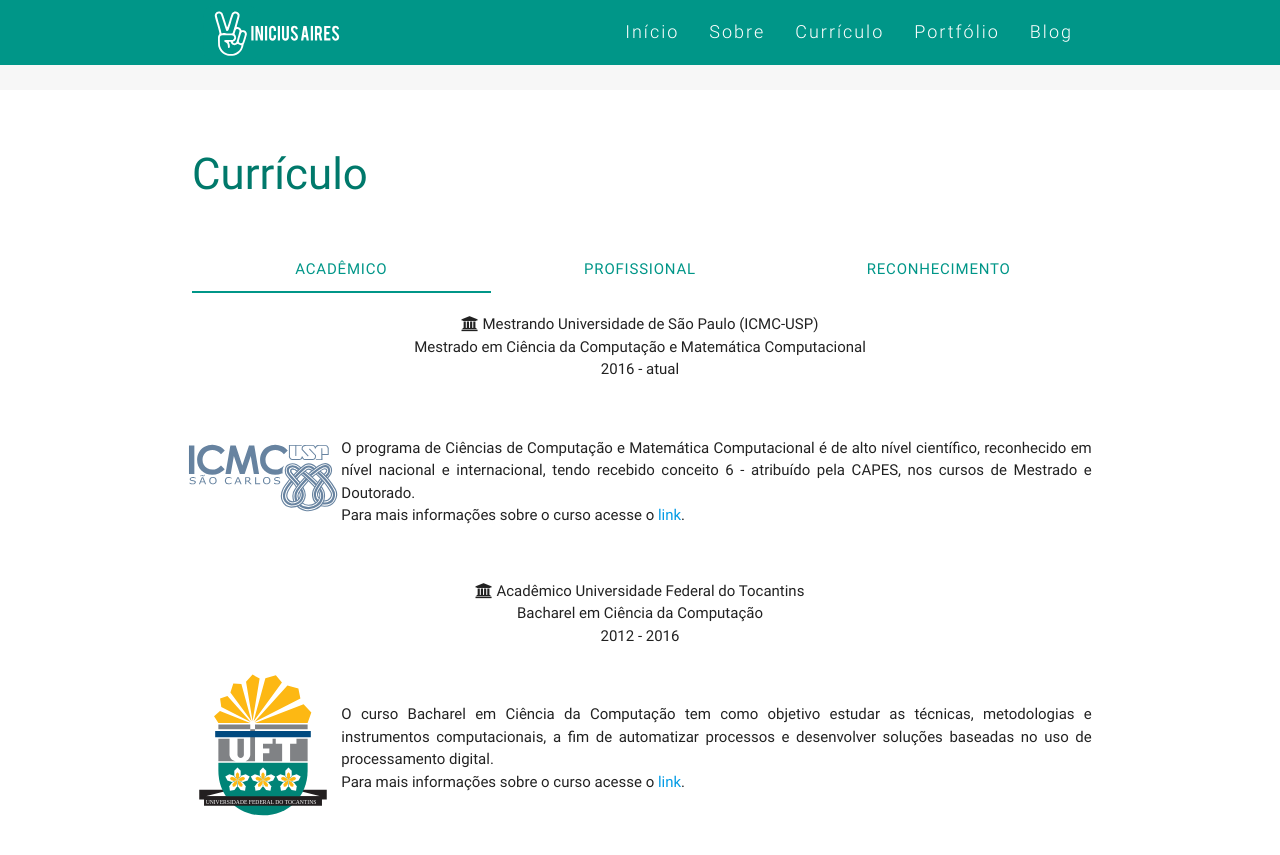
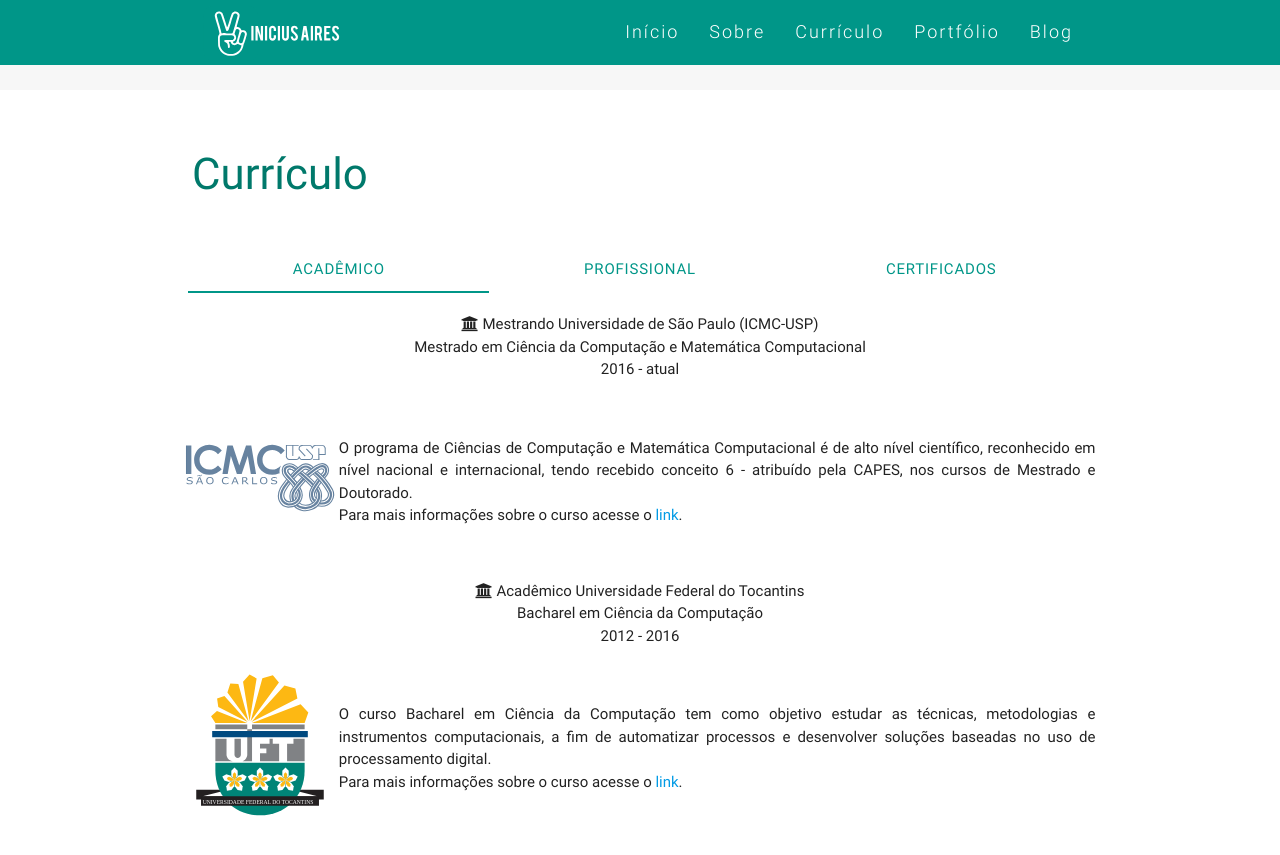
Before and after one commit to v4ires/v4ires.github.io, a Jekyll site: the page built from index.html, in a window 1280 px wide and 900 px high, scrolled down 1283 px. Shown: the top 855 px of the window. Built offline with Jekyll 4.4.1, drawn with Linux system fonts in a browser that asks for light colours.

Commit message:
update tabview index.html

```diff
--- a/index.html
+++ b/index.html
@@ -23,14 +23,14 @@
   <div class="container center">
     <h3 class="header text_b" style="text-align: justify; padding-bottom: 2rem;">Currículo </h2>
       <div class="row">
-        <div class="col s12">
+        <div class="col-xs-12 col-sm-12 col-md-12 col-lg-12">
           <ul class="tabs">
-            <li class="tab col s3"><a class="active" href="#test1">Acadêmico</a></li>
-            <li class="tab col s3"><a href="#test2">Profissional</a></li>
-            <li class="tab col s3"><a href="#test3">Reconhecimento</a></li>
+            <li class="tab"><a class="active" href="#test1">Acadêmico</a></li>
+            <li class="tab"><a href="#test2">Profissional</a></li>
+            <li class="tab"><a href="#test3">Certificados</a></li>
           </ul>
         </div>
-        <div id="test1" class="col s12" style="padding-top: 20px;">
+        <div id="test1" class="col-xs-12 col-sm-12 col-md-12 col-lg-12" style="padding-top: 20px;">
 
           <span style="padding-top: 20px;"><i class="fa fa-university"></i> Mestrando Universidade de São Paulo (ICMC-USP)</span>
           </br>
```
